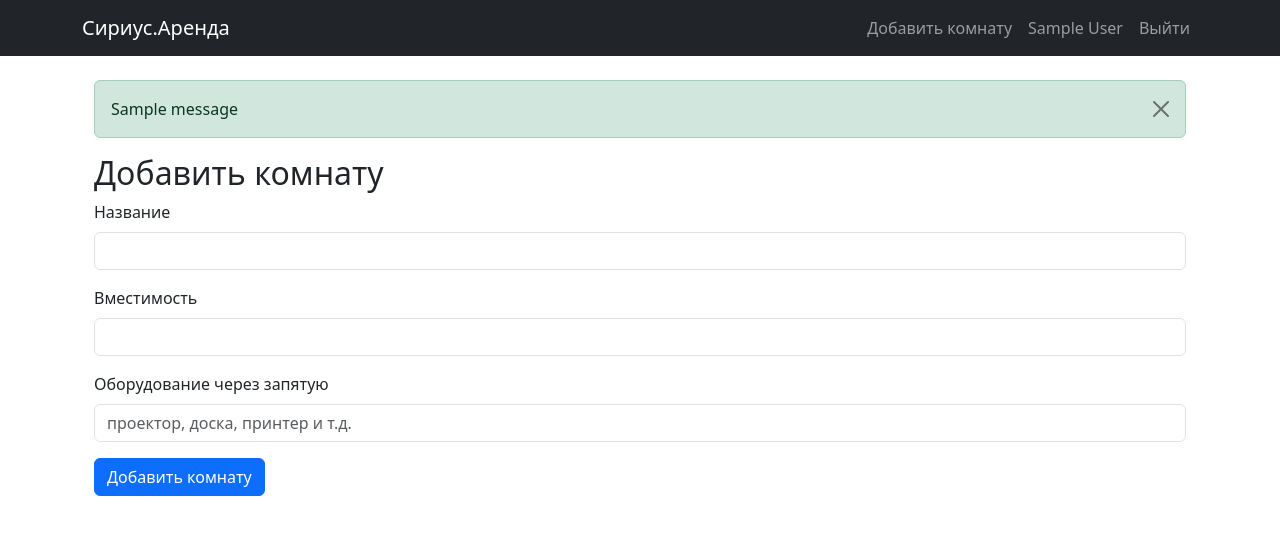
After one commit to leon23s/Sirius.Rentals, a Flask app: page /web/add_room in a window 1280 px wide. The commit adds this page. Shown: the top 535 px of the page. Run offline with Flask 3, Linux system fonts and the light colour scheme; the visitor is signed in with stand-in values (Sample User, id 1); tables that the repository leaves empty hold one stand-in row (values such as "Sample post"); one stand-in notice (Sample message) is shown.

Commit message:
добавил страницу и форму добавления места

```diff
--- /dev/null
+++ b/data/room_form.py
@@ -0,0 +1,9 @@
+from flask_wtf import FlaskForm
+from wtforms import StringField, IntegerField, SubmitField
+from wtforms.validators import DataRequired, NumberRange
+
+class RoomForm(FlaskForm):
+    title = StringField('Название', validators=[DataRequired()])
+    capacity = IntegerField('Вместимость', validators=[DataRequired(), NumberRange(min=1, message='Минимум 1 человек')])
+    equipment = StringField('Оборудование через запятую', render_kw={"placeholder": "проектор, доска, принтер и т.д."})
+    submit = SubmitField('Добавить комнату')
--- a/main.py
+++ b/main.py
@@ -6,6 +6,7 @@ from datetime import datetime, timedelta
 from data.booking_form import BookingForm
 from data.login_form import LoginForm
 from data.register_form import RegisterForm
+from data.room_form import RoomForm
 from data.rooms import Rooms
 from data.users import User
 from data.bookings import Bookings
@@ -510,6 +511,53 @@ def web_booking():
 
     return render_template('booking.html', form=form)
 
+@app.route('/web/add_room', methods=['POST', 'GET'])
+def web_room():
+    if 'user_id' not in session:
+        flash('Войдите, чтобы добавить комнату', 'warning')
+        return redirect('/web/login')
+
+    form = RoomForm()
+    if form.validate_on_submit():
+        equipment_list = []
+        if form.equipment.data:
+            equipment_list = [e.strip() for e in form.equipment.data.split(',') if e.strip()]
+
+        db_sess = db_session.create_session()
+        user = db_sess.query(User).filter(User.id == session['user_id']).first()
+        if not user:
+            db_sess.close()
+            flash('Пользователь не найден', 'danger')
+            return render_template('add_room.html', form=form, current_user=user)
+
+        rooms = db_sess.query(Rooms).filter(Rooms.title == form.title.data).all()
+        if len(rooms) > 0:
+            db_sess.close()
+            flash('Комната с таким названием уже есть', 'danger')
+            return render_template('add_room.html', form=form, current_user=user)
+
+        room = Rooms()
+        room.title = form.title.data
+        room.capacity = form.capacity.data
+        room.equipment = equipment_list
+        room.user_id = user.id
+
+        db_sess.add(room)
+        db_sess.commit()
+
+        flash(f'Комната {room.title} успешно добавлена', 'success')
+        db_sess.close()
+        return redirect('/')
+
+    user = None
+    if 'user_id' in session:
+        db_sess = db_session.create_session()
+        user = db_sess.query(User).filter(User.id == session['user_id']).first()
+        db_sess.close()
+    return render_template('add_room.html', form=form, current_user=user)
+
+
+
 def main():
     db_session.global_init("db/Rental.db")
     app.run()
--- /dev/null
+++ b/templates/add_room.html
@@ -0,0 +1,21 @@
+{% extends "base.html" %}
+
+{% block content %}
+<h2>Добавить комнату</h2>
+<form method="post">
+    {{ form.hidden_tag() }}
+    <div class="mb-3">
+        {{ form.title.label(class="form-label") }}
+        {{ form.title(class="form-control") }}
+    </div>
+    <div class="mb-3">
+        {{ form.capacity.label(class="form-label") }}
+        {{ form.capacity(class="form-control") }}
+    </div>
+    <div class="mb-3">
+        {{ form.equipment.label(class="form-label") }}
+        {{ form.equipment(class="form-control") }}
+    </div>
+    {{ form.submit(class="btn btn-primary") }}
+</form>
+{% endblock %}
--- a/templates/base.html
+++ b/templates/base.html
@@ -5,6 +5,7 @@
     <title>{{ title }}</title>
     <link rel="stylesheet"
           href="https://cdn.jsdelivr.net/npm/bootstrap@5.3.0/dist/css/bootstrap.min.css">
+    <script src="https://cdn.jsdelivr.net/npm/bootstrap@5.3.0/dist/js/bootstrap.bundle.min.js"></script>
 </head>
 <body>
 <nav class="navbar navbar-expand-lg navbar-dark bg-dark">
@@ -16,6 +17,9 @@
         <div class="collapse navbar-collapse" id="navbarNav">
             <ul class="navbar-nav ms-auto">
                 {% if current_user%}
+                <li class="nav-item">
+                    <a class="nav-link" href="/web/add_room">Добавить комнату</a>
+                </li>
                 <li class="nav-item">
                     <a class="nav-link" href="/profile">{{ current_user.name }}</a>
                 </li>
@@ -36,8 +40,22 @@
 </nav>
 
 <div class="container mt-4">
+    <div class="container mt-4">
+    {% with messages = get_flashed_messages(with_categories=true) %}
+        {% if messages %}
+            {% for category, message in messages %}
+                <div class="alert alert-{{ category }} alert-dismissible fade show" role="alert">
+                    {{ message }}
+                    <button type="button" class="btn-close" data-bs-dismiss="alert" aria-label="Close"></button>
+                </div>
+            {% endfor %}
+        {% endif %}
+    {% endwith %}
+
     {% block content %}
+
     {% endblock %}
+    </div>
 </div>
 </body>
 </html>
```
